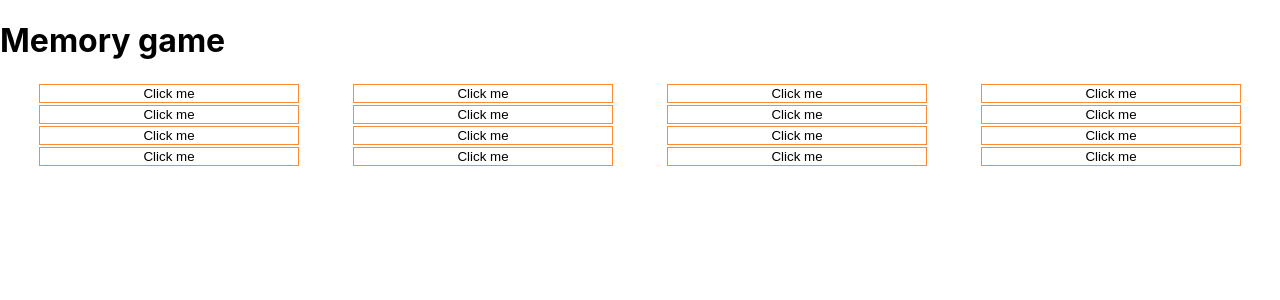
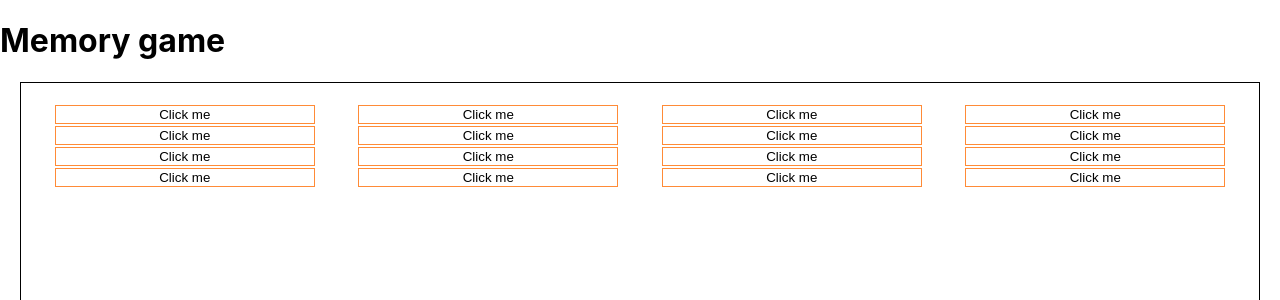
Before and after one commit to unimprobable/memory-game, a React (Create React App) app: page / in a window 1280 px wide. Shown: the top 300 px of the page. Built offline with nearby package versions, Linux system fonts and the light colour scheme.

Commit message:
add padding and border to game

```diff
--- a/src/index.css
+++ b/src/index.css
@@ -33,4 +33,6 @@ code {
 
 .game {
   margin: 20px;
+  padding: 20px;
+  border: thin solid black;
 }
```
